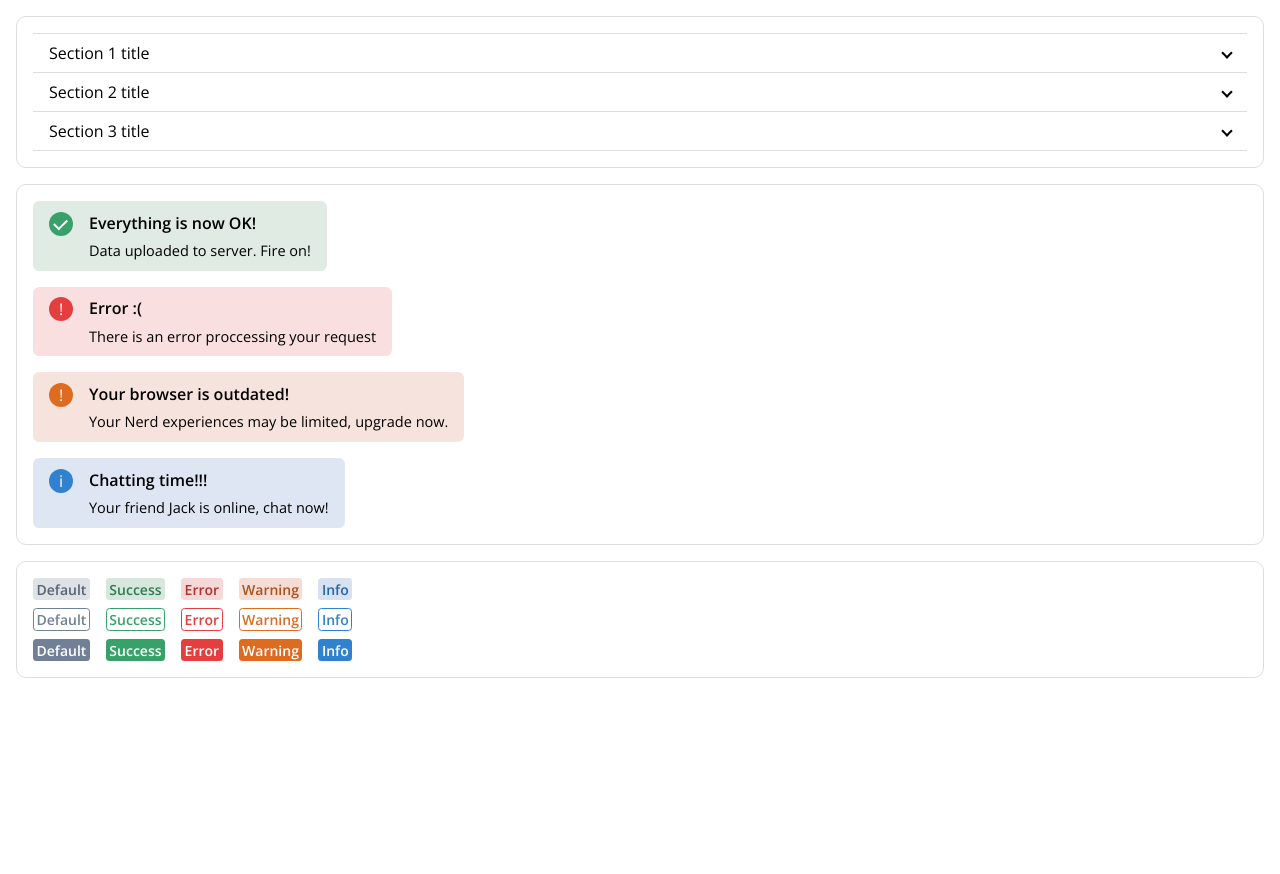
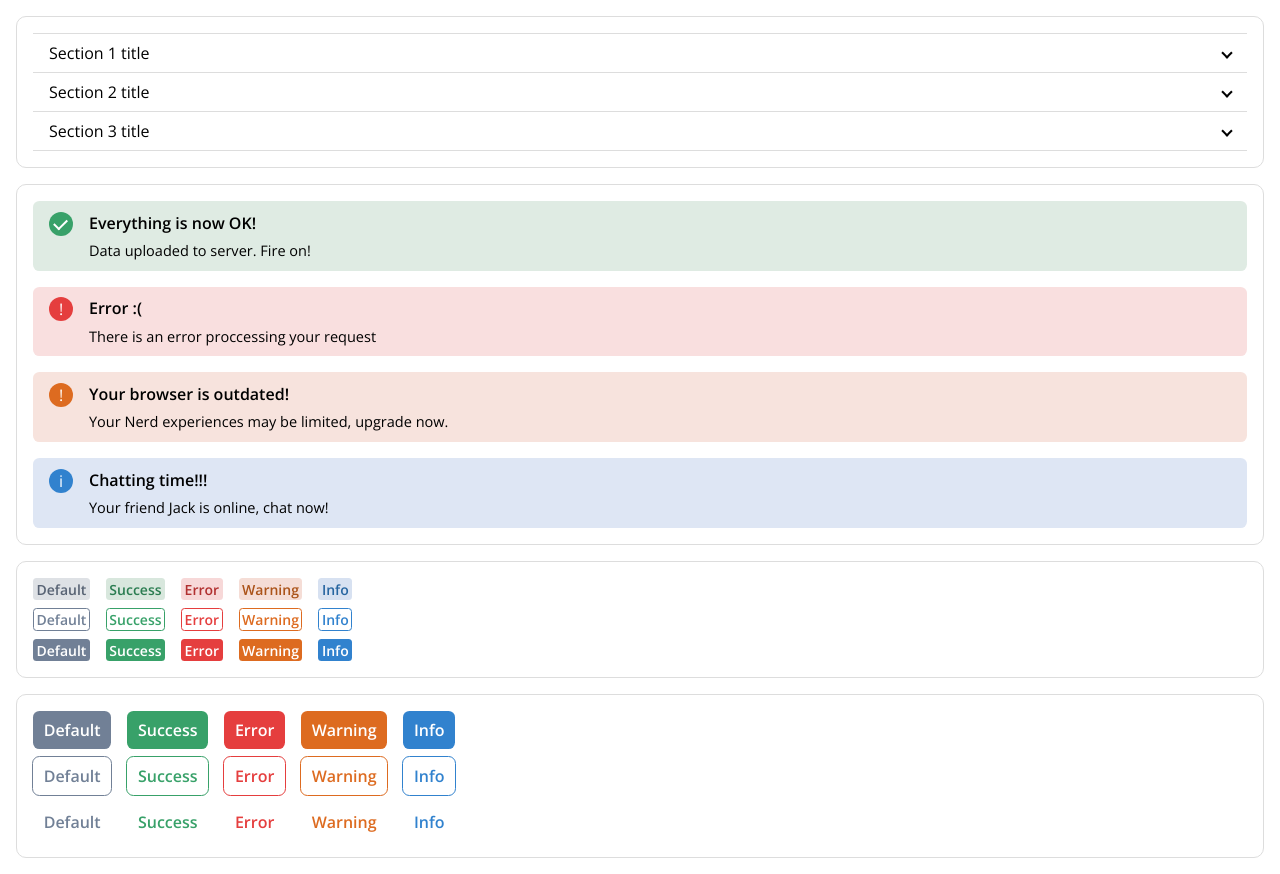
Before and after one commit to urojex/urojex, a plain HTML site: page test/index.html in a window 1280 px wide. Before the commit the page ends 800 px from the top, so only its background shows below. Drawn offline with nearby package versions, Linux system fonts and the light colour scheme.

Commit message:
add buttons

```diff
--- a/src/nerd.js
+++ b/src/nerd.js
@@ -322,6 +322,7 @@ document.querySelectorAll("alert").forEach((alert) => {
       break;
     }
   }
+  alert.style.width = "100%";
   alert.style.backgroundColor = colorChanger(0.75, colorScheme());
   alert.style.padding = `${size() / 1.5}px ${size()}px`;
   alert.style.display = "flex";
@@ -412,3 +413,123 @@ document.querySelectorAll("badge").forEach((badge) => {
   badge.style.fontSize = size() + "px";
   badge.style.fontWeight = 600;
 });
+// button
+document.querySelectorAll("button").forEach((btn) => {
+  function colorScheme() {
+    var componentColor = btn.getAttribute("colorScheme");
+    var type = btn.getAttribute("type");
+    if (componentColor == null) {
+      switch (type) {
+        case "success": {
+          return "#38a169";
+          break;
+        }
+        case "error": {
+          return "#e53e3e";
+          break;
+        }
+        case "warning": {
+          return "#dd6b20";
+          break;
+        }
+        case "info": {
+          return "#3182ce";
+          break;
+        }
+        default: {
+          return "#718096";
+        }
+      }
+    } else {
+      return componentColor;
+    }
+  }
+  function variant() {
+    var componentVariant = btn.getAttribute("variant");
+    if (componentVariant == null) {
+      return "solid";
+    } else {
+      return componentVariant;
+    }
+  }
+  function size() {
+    var componentSize = btn.getAttribute("size");
+    if (componentSize == null) {
+      return 16;
+    } else {
+      return componentSize;
+    }
+  }
+  switch (variant()) {
+    case "solid": {
+      btn.style.backgroundColor = colorScheme();
+      btn.style.border = "0 solid transparent";
+      btn.style.color = "#fff";
+      btn.addEventListener("mouseover", function () {
+        this.style.backgroundColor = colorChanger(-0.3, colorScheme());
+      });
+      btn.addEventListener("mouseleave", function () {
+        this.style.backgroundColor = colorScheme();
+      });
+      btn.addEventListener("mousedown", function () {
+        this.style.backgroundColor = colorChanger(-0.6, colorScheme());
+      });
+      btn.addEventListener("mouseup", function () {
+        this.style.backgroundColor = colorChanger(-0.3, colorScheme());
+      });
+      break;
+    }
+    case "outline": {
+      btn.style.backgroundColor = "transparent";
+      btn.style.border = "0 solid transparent";
+      btn.style.outline = `1px solid ${colorScheme()}`;
+      btn.style.outlineOffset = -1;
+      btn.style.color = colorScheme();
+      btn.addEventListener("mouseover", function () {
+        this.style.backgroundColor = colorChanger(0.75, colorScheme());
+      });
+      btn.addEventListener("mouseleave", function () {
+        this.style.backgroundColor = "transparent";
+      });
+      btn.addEventListener("mousedown", function () {
+        this.style.backgroundColor = colorChanger(0.65, colorScheme());
+      });
+      btn.addEventListener("mouseup", function () {
+        this.style.backgroundColor = colorChanger(0.75, colorScheme());
+      });
+      break;
+    }
+    case "ghost": {
+      btn.style.backgroundColor = "transparent";
+      btn.style.border = "0 solid transparent";
+      btn.style.outline = `0 solid transparent`;
+      btn.style.color = colorScheme();
+      btn.addEventListener("mouseover", function () {
+        this.style.backgroundColor = colorChanger(0.8, colorScheme());
+      });
+      btn.addEventListener("mouseleave", function () {
+        this.style.backgroundColor = "transparent";
+      });
+      btn.addEventListener("mousedown", function () {
+        this.style.backgroundColor = colorChanger(0.7, colorScheme());
+      });
+      btn.addEventListener("mouseup", function () {
+        this.style.backgroundColor = colorChanger(0.8, colorScheme());
+      });
+      break;
+    }
+  }
+  btn.style.fontSize = size() + "px";
+  btn.style.fontWeight = 600;
+  btn.style.transition = `0.15s ${easing}`;
+  btn.style.cursor = "pointer";
+  btn.style.padding = `${size() / 2}px ${size() / 1.5}px`;
+  btn.style.borderRadius = size() / 2.5 + "px";
+  btn.style.userSelect = "none";
+  btn.addEventListener("click", function () {
+    this.style.boxShadow = `0 0 0 3px ${colorChanger(0.5, colorScheme())}`;
+  });
+  btn.addEventListener("blur", function () {
+    this.style.boxShadow = `0 0 0 0 transparent`;
+  });
+});
--- a/test/index.html
+++ b/test/index.html
@@ -39,7 +39,7 @@
           </accordionIcon>
         </box>
         <box padding="16" border="1px solid #ddd" rounded="10" width="100%">
-          <flexBox direction="column" gap="16">
+          <flexBox direction="column" gap="16" width="100%">
             <alert status="success">
               <alertIcon></alertIcon>
               <alertContent>
@@ -95,6 +95,31 @@
             </flexBox>
           </flexBox>
         </box>
+        <box padding="16" border="1px solid #ddd" rounded="10" width="100%">
+          <flexBox gap="8" direction="column">
+            <flexBox gap="16">
+              <button>Default</button>
+              <button type="success">Success</button>
+              <button type="error">Error</button>
+              <button type="warning">Warning</button>
+              <button type="info">Info</button>
+            </flexBox>
+            <flexBox gap="16">
+              <button variant="outline">Default</button>
+              <button variant="outline" type="success">Success</button>
+              <button variant="outline" type="error">Error</button>
+              <button variant="outline" type="warning">Warning</button>
+              <button variant="outline" type="info">Info</button>
+            </flexBox>
+            <flexBox gap="16">
+              <button variant="ghost">Default</button>
+              <button variant="ghost" type="success">Success</button>
+              <button variant="ghost" type="error">Error</button>
+              <button variant="ghost" type="warning">Warning</button>
+              <button variant="ghost" type="info">Info</button>
+            </flexBox>
+          </flexBox>
+        </box>
       </flexBox>
     </box>
   </body>
```
